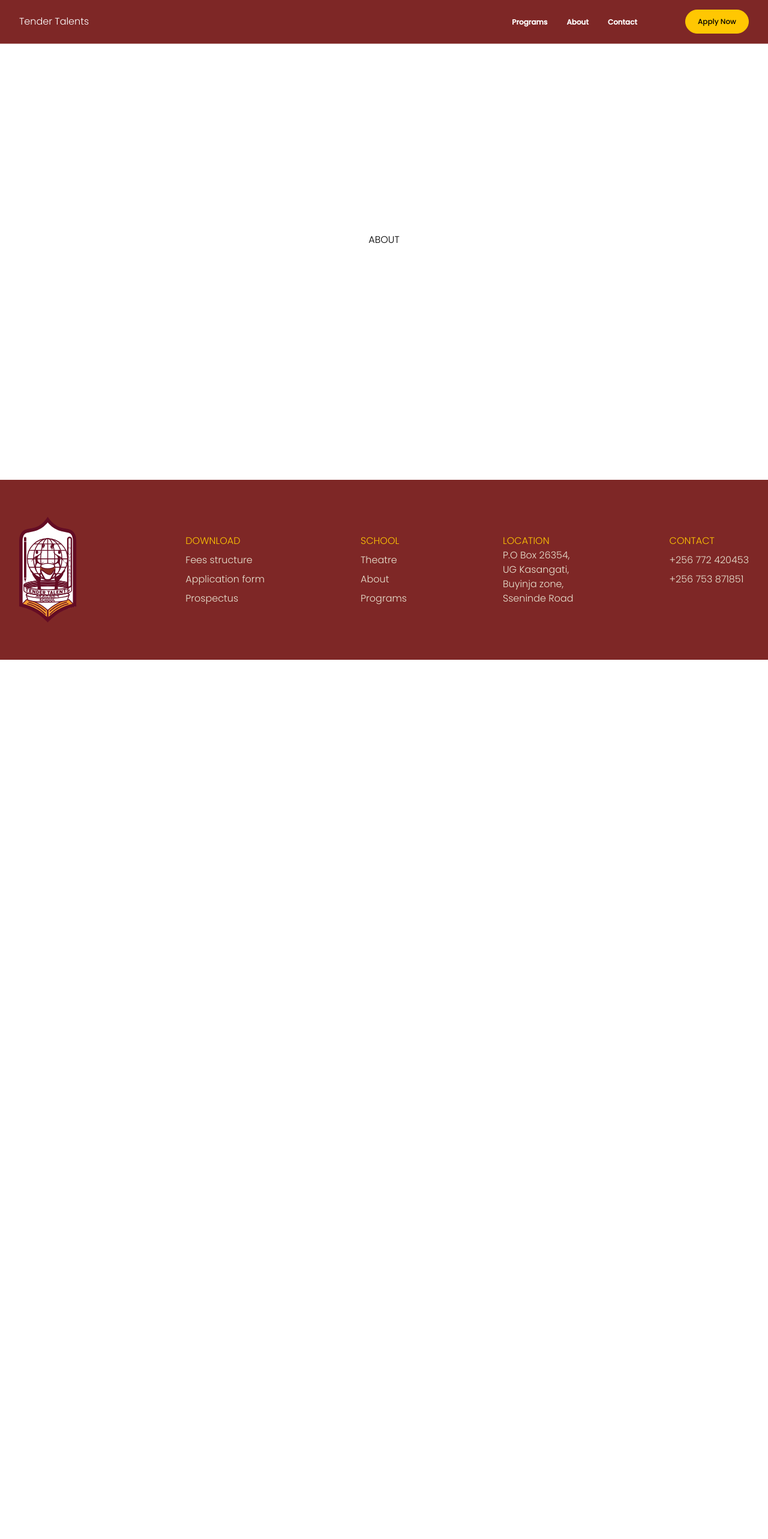
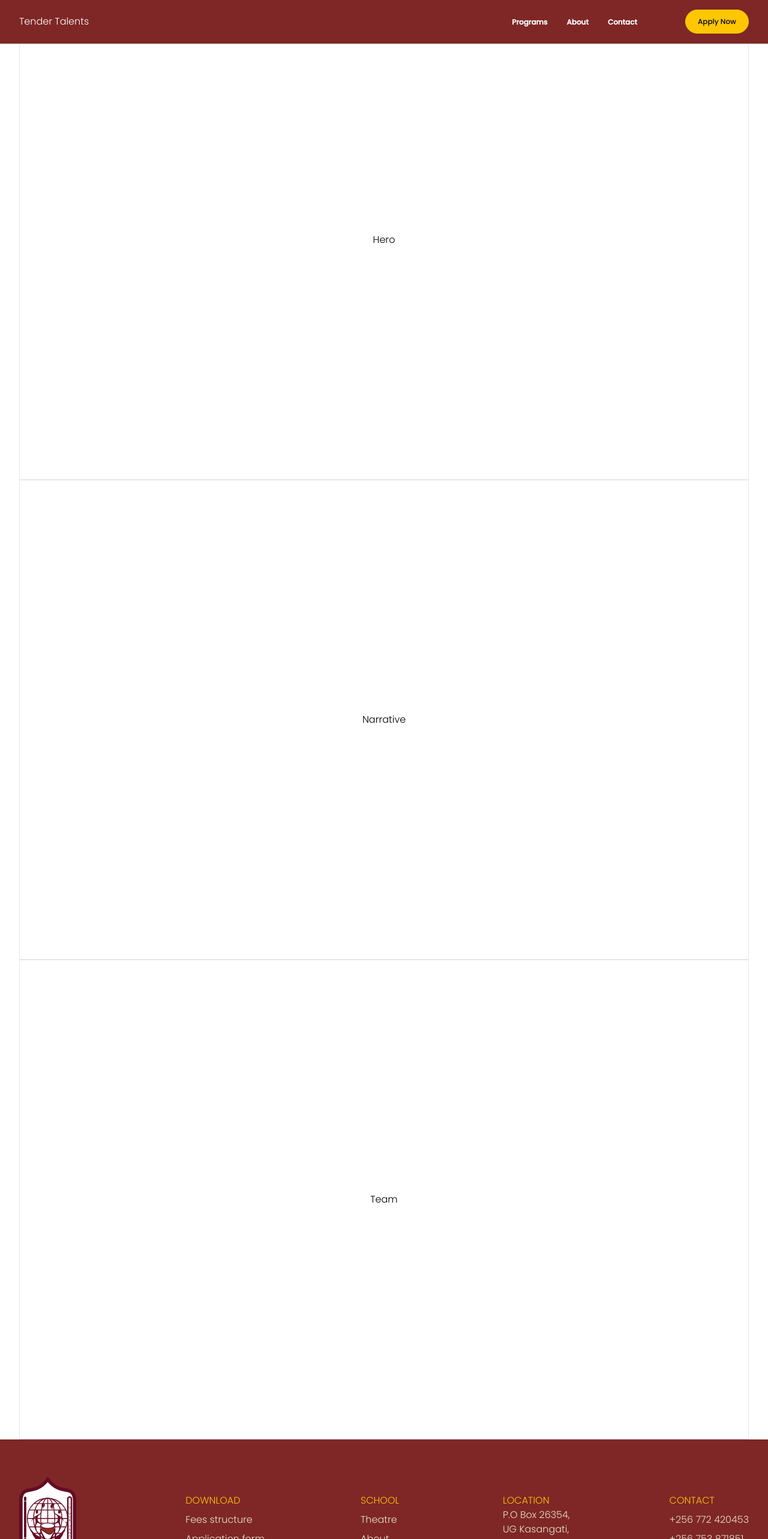
Before and after one commit to GRACENOBLE/tender-talents, a Next.js app: page /About in a window 1280 px wide. Shown: the top 2566 px of the page at 60% size. Before the commit the page ends 1100 px from the top, so only its background shows below. Built offline with nearby package versions, Linux system fonts and the light colour scheme.

Commit message:
Creating framework to work upon

```diff
--- a/app/(OtherSections)/About/page.tsx
+++ b/app/(OtherSections)/About/page.tsx
@@ -1,11 +1,15 @@
-
-import React from 'react'
+import AboutHero from "@/components/About/AboutHero";
+import AboutNarrative from "@/components/About/AboutNarrative";
+import Team from "@/components/About/Team";
+import Container from "@/components/Container";
+import React from "react";
 
 export default function page() {
   return (
-    <div className='w-full h-screen flex items-center justify-center'>
-      <h1>ABOUT</h1>
-
-    </div>
-  )
+    <>
+      <AboutHero />
+      <AboutNarrative />
+      <Team/>
+    </>
+  );
 }
--- /dev/null
+++ b/components/About/AboutHero.tsx
@@ -0,0 +1,12 @@
+import React from "react";
+import Container from "../Container";
+
+export default function AboutHero() {
+  return (
+    <section className="h-screen">
+      <Container>
+        <div className=" h-screen flex  border justify-center items-center">Hero</div>
+      </Container>
+    </section>
+  );
+}
--- /dev/null
+++ b/components/About/AboutNarrative.tsx
@@ -0,0 +1,12 @@
+import React from "react";
+import Container from "../Container";
+
+export default function AboutNarrative() {
+  return (
+    <section className="h-screen w-screen ">
+      <Container>
+        <div className="border h-screen flex justify-center items-center">Narrative</div>
+      </Container>
+    </section>
+  );
+}
--- /dev/null
+++ b/components/About/Team.tsx
@@ -0,0 +1,12 @@
+import React from "react";
+import Container from "../Container";
+
+export default function Team() {
+  return (
+    <section className="h-screen">
+      <Container>
+        <div className="h-screen flex items-center justify-center border">Team</div>
+      </Container>
+    </section>
+  );
+}
```
